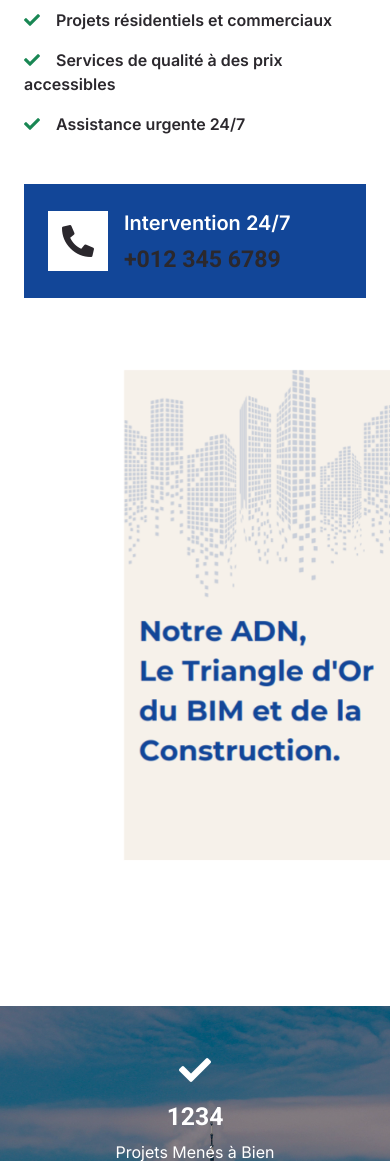
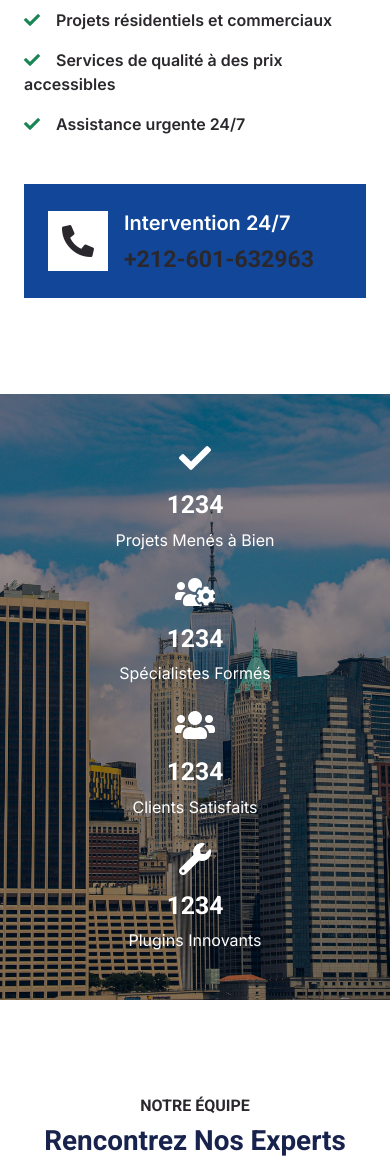
Before and after one commit to Webcinq/archidata-group, a Laravel app: page /about in a window 390 px wide; the page is wider, and only the part inside the window is pictured. Shown: the part 1711-2872 px from the top of that part. Run offline with Laravel 12, Linux system fonts and the light colour scheme; parts of the project's set-up code (start-up, migrations or seed data) failed here and were passed over; some libraries are stand-ins or nearby versions.

Commit message:
archiver la photo dans le mode telephone

```diff
--- a/resources/views/about.blade.php
+++ b/resources/views/about.blade.php
@@ -1,6 +1,13 @@
 @extends('layout')
     @section('content')
+        <style>
+            @media (max-width: 768px) {
+                .triangle{
+                    display: none;
+                }
 
+            }
+        </style>
         <div class="container-fluid page-header mb-5 py-5">
             <div class="container">
                 <h1 class="display-3 text-white mb-3 animated slideInDown">À propos</h1>
@@ -68,13 +75,13 @@
                             </div>
                             <div class="ms-3">
                                 <p class="fs-5 fw-medium mb-2 text-white">Intervention 24/7</p>
-                                <h3 class="m-0 text-secondary">+012 345 6789</h3>
+                                <h3 class="m-0 text-secondary">+212-601-632963</h3>
                             </div>
                         </div>
                     </div>
-                    <div class="col-lg-6 pt-4" style="min-height: 500px;">
+                    <div class="col-lg-6 pt-4 triangle" style="min-height: 500px;">
                         <div class="position-relative h-100 wow fadeInUp" data-wow-delay="0.5s">
-                            <img  src="{{asset('img/triangle.png')}}" style="object-fit: cover; padding: 0 0 50px 100px;height: 540px;width: 900px" alt="">
+                            <img class="" src="{{asset('img/triangle.png')}}" style="object-fit: cover; padding: 0 0 50px 100px;height: 540px;width: 900px" alt="">
                         </div>
                     </div>
                 </div>
```
